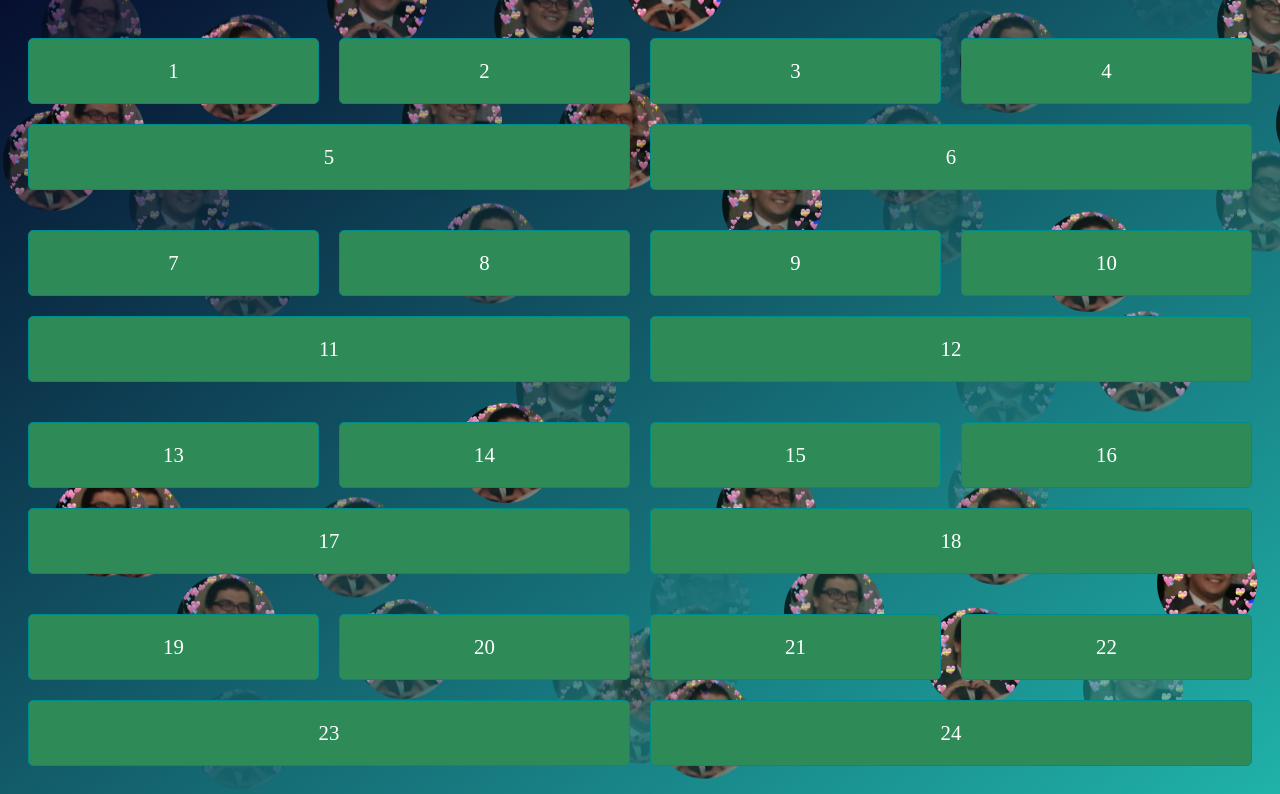
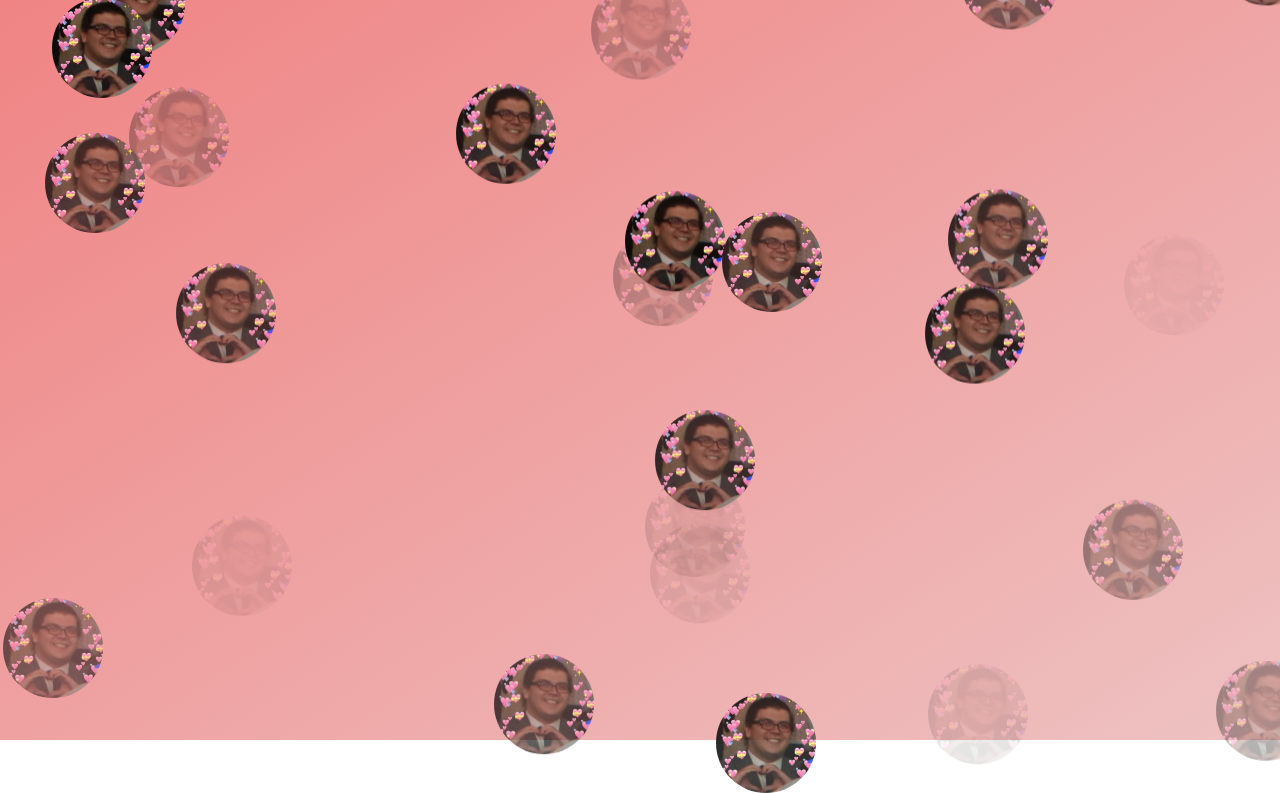
Before and after one commit to tolga-s/Adventskalender, a website: page index.html in a window 1280 px wide. Shown: the part 96-890 px from the top of the page. After the commit the page ends 836 px from the top, so only its background shows below. Drawn offline with nearby package versions, Linux system fonts and the light colour scheme.

Commit message:
Added fatih as a joke 3

```diff
--- a/adventskalender.css
+++ b/adventskalender.css
@@ -1,5 +1,5 @@
 body {
-    background-image: linear-gradient(to bottom right, #050528, lightseagreen);
+    background-image: linear-gradient(to bottom right, lightcoral, #eec2c2);
     position: relative;
     font-family: Dubai, serif;
     font-size: 1.3rem;
@@ -10,7 +10,7 @@ body {
 h1 {
     text-align: center;
     padding: 5px;
-    color: #10bdbd;
+    color: red;
 }
 
 .container {
--- a/index.html
+++ b/index.html
@@ -11,54 +11,6 @@
 
     <script src="https://unpkg.com/sweetalert/dist/sweetalert.min.js"></script>
     <script type="module">
-
-        // Setting date properties
-        const currentDate = new Date();
-        const openingDate = new Date("2023-12-01");
-        const allDoors = document.querySelectorAll(".door");
-
-        // Content for each door
-        const doorContents = [
-            "Why does Santa go down the chimney on Christmas Eve? Because it soots him!",
-            "What do snowmen eat for breakfast? Frosted Flakes!",
-            "Why did the ornament go to school? Because it wanted to be a little brighter!",
-            "What do you get if you cross a snowman and a dog? Frostbite!",
-            "Why was the snowman looking through the carrots? He was picking his nose!",
-            "What do you call a snowman with a six-pack? An abdominal snowman!",
-            "How does a snowman get around? By riding an 'icicle'!",
-            "Why did the snowman call the police? There was a flurry of stolen snowflakes!",
-            "What do snowmen wear on their heads? Ice caps!",
-            "Why was the snowman rummaging in the bag of carrots? He was picking his nose!",
-            "What do snowmen do on weekends? Chill out!",
-            "Why did the snowman bring a broom to the party? To sweep the ladies off their feet!",
-            "What does a snowman take when it gets sick? A chill pill!",
-            "What happened when the snowwoman got angry at the snowman? She gave him the cold shoulder!",
-            "What's a snowman's favorite breakfast cereal? Frosted Snowflakes!",
-            "How does a snowman get to work? By riding an 'icicle' bus!",
-            "Why was the snowman looking through the carrots? He was trying to find his 'snow-nose'!",
-            "What's a snowman's favorite dessert? Ice cream, of course!",
-            "How do snowmen travel around? By riding an 'icicle' train!",
-            "Why did the snowman bring a carrot to the party? He heard they were having a 'snowball' fight!",
-            "What happened to the snowman who had a fight with his wife? She gave him the cold shoulder!",
-            "Why did the snowman put his hand in the blender? Because he wanted snowflakes!",
-            "What did one snowman say to the other? 'Do you smell carrots too?'",
-            "Why did the snowman go to school? To improve his 'cool-age'!"
-        ]
-
-        allDoors.forEach(function (door, index) {
-            const doorDate = new Date(openingDate);
-            doorDate.setDate(doorDate.getDate() + index);
-
-            door.addEventListener("click", function () {
-                if (currentDate >= doorDate) {
-                    swal("Tür geöffnet!");
-                    door.innerHTML = doorContents[index];
-                    door.classList.add("revealed");
-                } else {
-                    swal("Diese Tür ist noch nicht verfügbar!", `Komm am ${doorDate.getDate()}.12.2023 nochmal vorbei.`)
-                }
-            })
-        });
 
         function createSnowflakes() {
             const snowflakes = document.createElement("div");
@@ -88,45 +40,24 @@
             }, 5000);
         }
 
-        setInterval(createSnowflakes, 100);
+        setInterval(createSnowflakes, 200);
+
+        // Um die Musik zu stoppen:
+        document.getElementById('backgroundMusic').pause();
+
+        // Um die Musik wieder abzuspielen:
+        document.getElementById('backgroundMusic').play();
 
     </script>
 </head>
 <body>
-<h1>Adventskalender</h1>
+<h1>Der liebe Fatih</h1>
+
+<audio id="backgroundMusic" autoplay loop>
+    <source src="musik.mp3" type="audio/mpeg">
+    Your browser does not support the audio element.
+</audio>
 <div class="container">
-    <div class="row">
-        <div class="door" id="door1">1</div>
-        <div class="door" id="door2">2</div>
-        <div class="door" id="door3">3</div>
-        <div class="door" id="door4">4</div>
-        <div class="door" id="door5">5</div>
-        <div class="door" id="door6">6</div>
-    </div>
-    <div class="row">
-        <div class="door" id="door7">7</div>
-        <div class="door" id="door8">8</div>
-        <div class="door" id="door9">9</div>
-        <div class="door" id="door10">10</div>
-        <div class="door" id="door11">11</div>
-        <div class="door" id="door12">12</div>
-    </div>
-    <div class="row">
-        <div class="door" id="door13">13</div>
-        <div class="door" id="door14">14</div>
-        <div class="door" id="door15">15</div>
-        <div class="door" id="door16">16</div>
-        <div class="door" id="door17">17</div>
-        <div class="door" id="door18">18</div>
-    </div>
-    <div class="row">
-        <div class="door" id="door19">19</div>
-        <div class="door" id="door20">20</div>
-        <div class="door" id="door21">21</div>
-        <div class="door" id="door22">22</div>
-        <div class="door" id="door23">23</div>
-        <div class="door" id="door24">24</div>
-    </div>
 </div>
 </body>
 </html>
```
Also changed, not shown: 1 other file.
